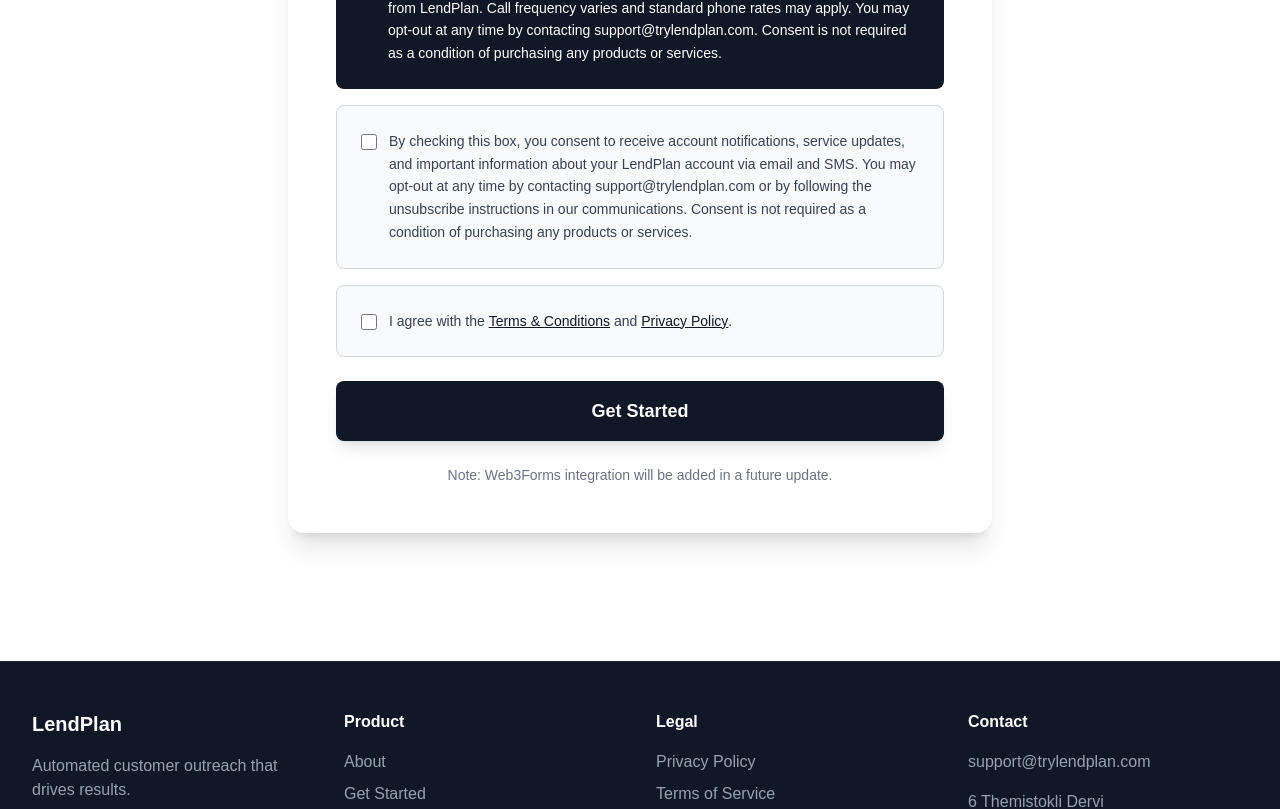
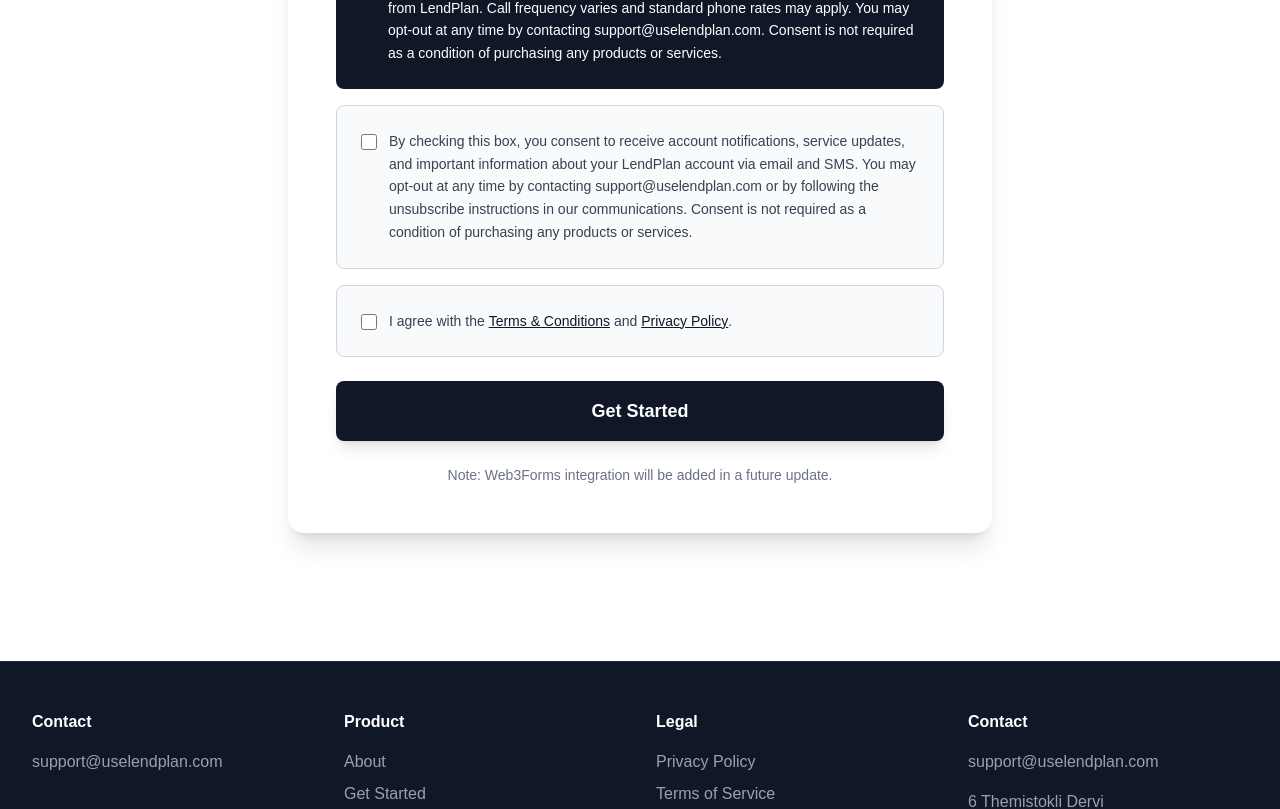
Before and after one commit to Textingman/Quinstreet-amoneintelligence, a Next.js app: page /signup in a window 1280 px wide. Shown: the part 1298-2107 px from the top of the page. Built offline with nearby package versions, Linux system fonts and the light colour scheme.

Commit message:
Update all trylendplan references to uselendplan

```diff
--- a/app/about/page.tsx
+++ b/app/about/page.tsx
@@ -147,7 +147,7 @@
             <div>
               <h4 className="font-semibold mb-4">Contact</h4>
               <p className="text-gray-400">
-                support@trylendplan.com
+                support@uselendplan.com
               </p>
               <p className="text-gray-400 mt-4">
                 6 Themistokli Dervi<br />
--- a/app/page.tsx
+++ b/app/page.tsx
@@ -230,7 +230,7 @@
             <div>
               <h4 className="font-semibold mb-4">Contact</h4>
               <p className="text-gray-400">
-                support@trylendplan.com
+                support@uselendplan.com
               </p>
               <p className="text-gray-400 mt-4">
                 6 Themistokli Dervi<br />
--- a/app/privacy/page.tsx
+++ b/app/privacy/page.tsx
@@ -150,7 +150,7 @@
             <li><strong>Opt-out:</strong> Opt out of marketing communications</li>
           </ul>
           <p className="text-gray-600 mb-6">
-            To exercise these rights, please contact us at <a href="mailto:privacy@trylendplan.com" className="text-[#d364a4] hover:text-[#c24d93]">privacy@trylendplan.com</a>.
+            To exercise these rights, please contact us at <a href="mailto:privacy@uselendplan.com" className="text-[#d364a4] hover:text-[#c24d93]">privacy@uselendplan.com</a>.
           </p>
 
           <h2 className="text-2xl font-bold text-gray-900 mt-8 mb-4">8. Cookies and Tracking Technologies</h2>
@@ -188,9 +188,9 @@
             If you have any questions about this Privacy Policy or our privacy practices, please contact us:
           </p>
           <div className="bg-gray-50 rounded-lg p-6 mb-8">
-            <p className="text-gray-600 mb-2"><strong>Email:</strong> <a href="mailto:privacy@trylendplan.com" className="text-[#d364a4] hover:text-[#c24d93]">privacy@trylendplan.com</a></p>
-            <p className="text-gray-600 mb-2"><strong>Support:</strong> <a href="mailto:support@trylendplan.com" className="text-[#d364a4] hover:text-[#c24d93]">support@trylendplan.com</a></p>
-            <p className="text-gray-600"><strong>Website:</strong> <a href="/" className="text-[#d364a4] hover:text-[#c24d93]">https://trylendplan.com</a></p>
+            <p className="text-gray-600 mb-2"><strong>Email:</strong> <a href="mailto:privacy@uselendplan.com" className="text-[#d364a4] hover:text-[#c24d93]">privacy@uselendplan.com</a></p>
+            <p className="text-gray-600 mb-2"><strong>Support:</strong> <a href="mailto:support@uselendplan.com" className="text-[#d364a4] hover:text-[#c24d93]">support@uselendplan.com</a></p>
+            <p className="text-gray-600"><strong>Website:</strong> <a href="/" className="text-[#d364a4] hover:text-[#c24d93]">https://uselendplan.com</a></p>
           </div>
 
         </div>
@@ -239,7 +239,7 @@
             <div>
               <h4 className="font-semibold mb-4">Contact</h4>
               <p className="text-gray-400">
-                support@trylendplan.com
+                support@uselendplan.com
               </p>
               <p className="text-gray-400 mt-4">
                 6 Themistokli Dervi<br />
--- a/app/signup/page.tsx
+++ b/app/signup/page.tsx
@@ -230,7 +230,7 @@
                         className="mt-1 h-4 w-4 text-gray-900 focus:ring-gray-900 border-gray-300 rounded flex-shrink-0"
                       />
                       <label htmlFor="sms-consent" className="ml-3 text-sm leading-relaxed">
-                        By checking this box, you provide consent to receive automated SMS messages from LendPlan. Message frequency varies and message and data rates may apply. You may opt-out by replying 'STOP'. Reply 'HELP' for help or email support@trylendplan.com. Consent is not required as a condition of purchasing any products or services.
+                        By checking this box, you provide consent to receive automated SMS messages from LendPlan. Message frequency varies and message and data rates may apply. You may opt-out by replying 'STOP'. Reply 'HELP' for help or email support@uselendplan.com. Consent is not required as a condition of purchasing any products or services.
                       </label>
                     </div>
                   </div>
@@ -244,7 +244,7 @@
                         className="mt-1 h-4 w-4 text-gray-900 focus:ring-gray-900 border-gray-300 rounded flex-shrink-0"
                       />
                       <label htmlFor="call-consent" className="ml-3 text-sm leading-relaxed">
-                        By checking this box, you provide consent to receive automated customer care calls from LendPlan. Call frequency varies and standard phone rates may apply. You may opt-out at any time by contacting support@trylendplan.com. Consent is not required as a condition of purchasing any products or services.
+                        By checking this box, you provide consent to receive automated customer care calls from LendPlan. Call frequency varies and standard phone rates may apply. You may opt-out at any time by contacting support@uselendplan.com. Consent is not required as a condition of purchasing any products or services.
                       </label>
                     </div>
                   </div>
@@ -260,7 +260,7 @@
                         className="mt-1 h-4 w-4 text-gray-900 focus:ring-gray-900 border-gray-300 rounded flex-shrink-0"
                       />
                       <label htmlFor="account-notifications" className="ml-3 text-sm leading-relaxed text-gray-700">
-                        By checking this box, you consent to receive account notifications, service updates, and important information about your LendPlan account via email and SMS. You may opt-out at any time by contacting support@trylendplan.com or by following the unsubscribe instructions in our communications. Consent is not required as a condition of purchasing any products or services.
+                        By checking this box, you consent to receive account notifications, service updates, and important information about your LendPlan account via email and SMS. You may opt-out at any time by contacting support@uselendplan.com or by following the unsubscribe instructions in our communications. Consent is not required as a condition of purchasing any products or services.
                       </label>
                     </div>
                   </div>
@@ -325,9 +325,9 @@
         <div className="max-w-7xl mx-auto px-4 sm:px-6 lg:px-8">
           <div className="grid md:grid-cols-4 gap-8">
             <div>
-              <h3 className="text-xl font-bold mb-4">LendPlan</h3>
+              <h4 className="font-semibold mb-4">Contact</h4>
               <p className="text-gray-400">
-                Automated customer outreach that drives results.
+                support@uselendplan.com
               </p>
             </div>
             <div>
@@ -363,7 +363,7 @@
             <div>
               <h4 className="font-semibold mb-4">Contact</h4>
               <p className="text-gray-400">
-                support@trylendplan.com
+                support@uselendplan.com
               </p>
               <p className="text-gray-400 mt-4">
                 6 Themistokli Dervi<br />
--- a/app/terms/page.tsx
+++ b/app/terms/page.tsx
@@ -270,9 +270,9 @@
             If you have any questions about these Terms, please contact us:
           </p>
           <div className="bg-gray-50 rounded-lg p-6 mb-8">
-            <p className="text-gray-600 mb-2"><strong>Email:</strong> <a href="mailto:legal@trylendplan.com" className="text-[#d364a4] hover:text-[#c24d93]">legal@trylendplan.com</a></p>
-            <p className="text-gray-600 mb-2"><strong>Support:</strong> <a href="mailto:support@trylendplan.com" className="text-[#d364a4] hover:text-[#c24d93]">support@trylendplan.com</a></p>
-            <p className="text-gray-600"><strong>Website:</strong> <a href="/" className="text-[#d364a4] hover:text-[#c24d93]">https://trylendplan.com</a></p>
+            <p className="text-gray-600 mb-2"><strong>Email:</strong> <a href="mailto:legal@uselendplan.com" className="text-[#d364a4] hover:text-[#c24d93]">legal@uselendplan.com</a></p>
+            <p className="text-gray-600 mb-2"><strong>Support:</strong> <a href="mailto:support@uselendplan.com" className="text-[#d364a4] hover:text-[#c24d93]">support@uselendplan.com</a></p>
+            <p className="text-gray-600"><strong>Website:</strong> <a href="/" className="text-[#d364a4] hover:text-[#c24d93]">https://uselendplan.com</a></p>
           </div>
 
         </div>
@@ -321,7 +321,7 @@
             <div>
               <h4 className="font-semibold mb-4">Contact</h4>
               <p className="text-gray-400">
-                support@trylendplan.com
+                support@uselendplan.com
               </p>
               <p className="text-gray-400 mt-4">
                 6 Themistokli Dervi<br />
```
